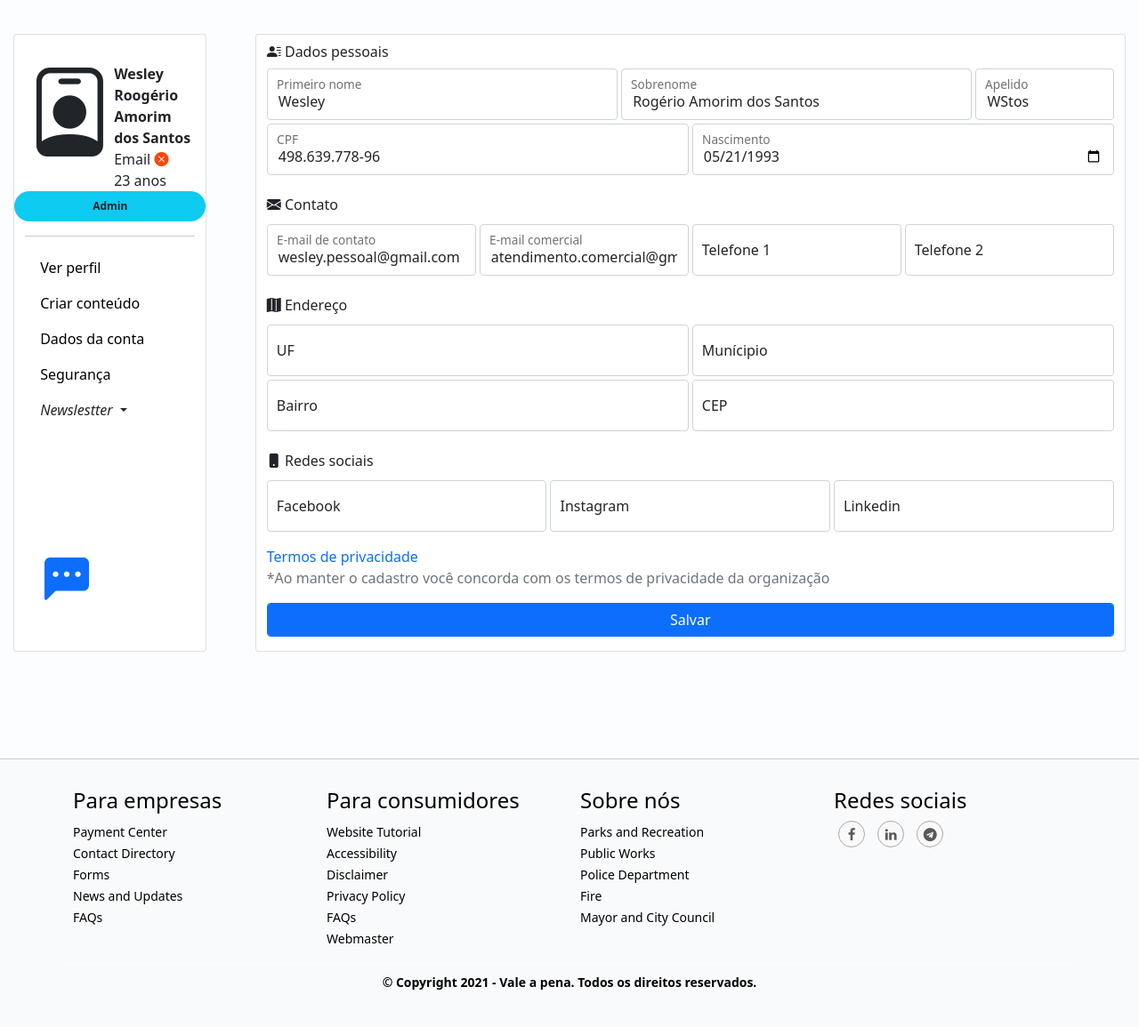
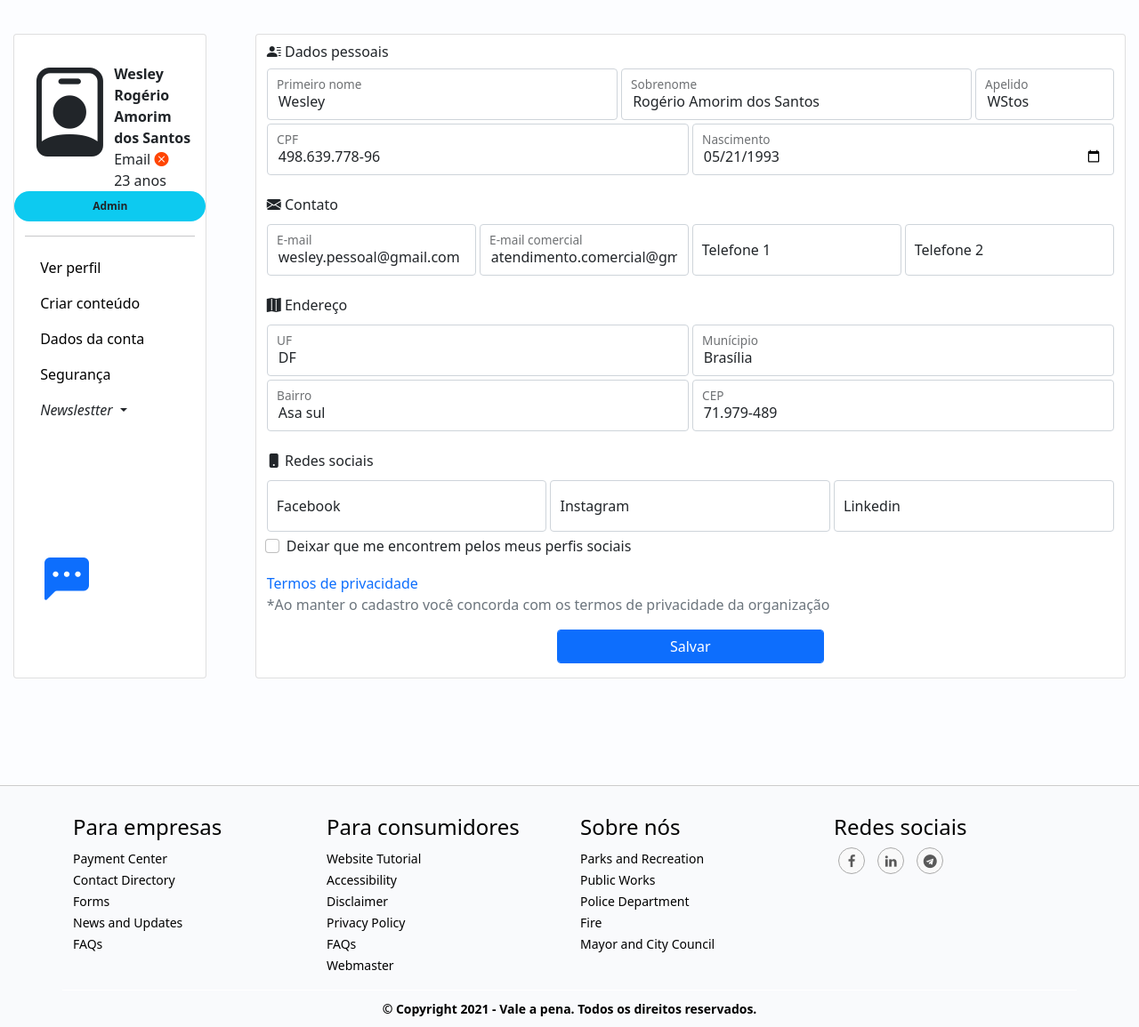
Before and after one commit to wesleystoss/valeapena, a Django app: page /usuario/ in a window 1280 px wide. Shown: the part 90-1245 px from the top of the page at 89% size. Before the commit the page ends 1203 px from the top, so only its background shows below. Run offline with Django 3.2, Linux system fonts and the light colour scheme; some libraries are stand-ins or nearby versions.

Commit message:
FIX: Adiciona o botão de liberar redes

```diff
--- a/paginas/templates/paginas/usuario/meus_dados.html
+++ b/paginas/templates/paginas/usuario/meus_dados.html
@@ -35,7 +35,7 @@
                             <h6><i class="bi bi-envelope-fill"></i> Contato</h6>
                             <div class="form-floating col-3">
                                 <input type="email" class="form-control" required id="floatingPassword" value="wesley.pessoal@gmail.com">
-                                <label for="floatingPassword">E-mail de contato</label>
+                                <label for="floatingPassword">E-mail</label>
                             </div>
                             <div class="form-floating col-3">
                                 <input type="email" class="form-control" required id="floatingPassword" value="atendimento.comercial@gmail.com">
@@ -53,19 +53,19 @@
                         <section class="row g-1 mb-4">
                             <h6><i class="bi bi-map-fill"></i> Endereço</h6>
                             <div class="form-floating col-6">
-                                <input type="text" class="form-control" required id="floatingPassword" placeholder="text">
+                                <input type="text" class="form-control" required id="floatingPassword" value="DF">
                                 <label for="floatingPassword">UF</label>
                             </div>
                             <div class="form-floating col-6">
-                                <input type="text" class="form-control" required id="floatingPassword" placeholder="text">
+                                <input type="text" class="form-control" required id="floatingPassword" value="Brasília">
                                 <label for="floatingPassword">Munícipio</label>
                             </div>
                             <div class="form-floating col-6">
-                                <input type="text" class="form-control" required id="floatingPassword" placeholder="text">
+                                <input type="text" class="form-control" required id="floatingPassword" value="Asa sul">
                                 <label for="floatingPassword">Bairro</label>
                             </div>
                             <div class="form-floating col-6">
-                                <input type="text" class="form-control" required id="floatingPassword" onkeypress="$(this).mask('00.000-000')" placeholder="text">
+                                <input type="text" class="form-control" required id="floatingPassword" onkeypress="$(this).mask('00.000-000')" value="71.979-489">
                                 <label for="floatingPassword">CEP</label>
                             </div>
                         </section>
@@ -83,13 +83,21 @@
                                 <input type="url" class="form-control" required id="floatingPassword" placeholder="text">
                                 <label for="floatingPassword">Linkedin</label>
                             </div>
+                            <div class="form-check">
+                                <input class="form-check-input" type="checkbox" value="" id="liberar_redes">
+                                <label class="form-check-label" for="liberar_redes">
+                                  Deixar que me encontrem pelos meus perfis sociais
+                                </label>
+                            </div>
                         </section>
                         </div>
                       <div class="mb-3">
                           <a href="">Termos de privacidade</a>
                           <p class="text-secondary">*Ao manter o cadastro você concorda com os termos de privacidade da organização</p>
                       </div>
-                    <input type="submit" class="form-control btn btn-primary mb-3" value="Salvar">
+                      <div class="text-center">
+                          <input type="submit" class="form-control btn btn-primary mb-3" value="Salvar">
+                      </div>
                 </form>
             </div>
         </div>
--- a/templates/parciais/_menu_usuario.html
+++ b/templates/parciais/_menu_usuario.html
@@ -5,7 +5,7 @@
             <i class="bi bi bi-person-badge" style="font-size: 100px;"></i>
         </div>
         <div class="cracha_usuario col" style="padding-top: 10%;">
-            <b>Wesley Roogério Amorim dos Santos</b><br>
+            <b>Wesley Rogério Amorim dos Santos</b><br>
             <label>Email <i class="bi bi-x-circle-fill" style="color: orangered;"></i></label><br>
             <label>23 anos</label><br>
         </div>
--- a/templates/static/CSS/style.css
+++ b/templates/static/CSS/style.css
@@ -228,3 +228,6 @@ i.bi.bi-chevron-compact-right {
   display: none;
   opacity: 80%;
 }
+.btn{
+  max-width: 300px;
+}
```
